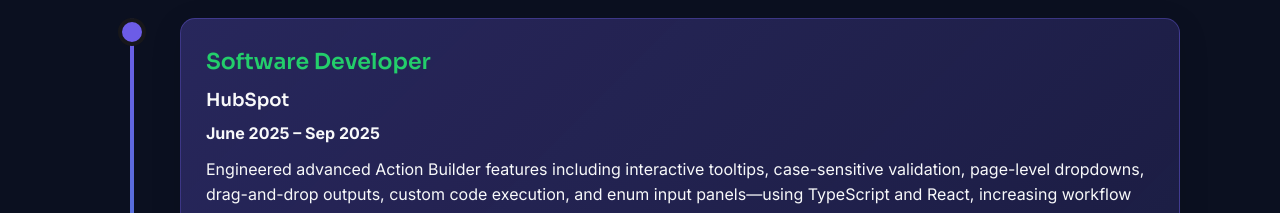
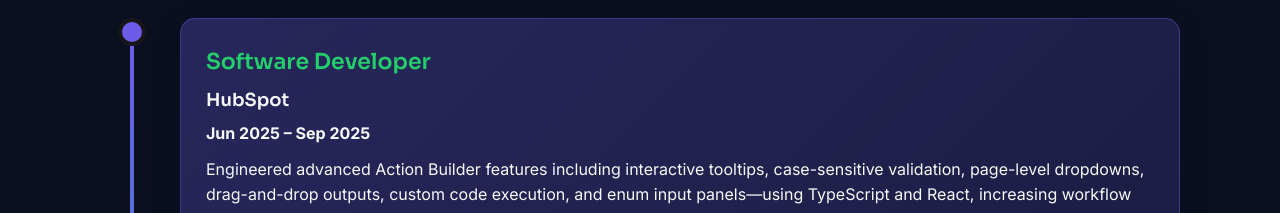
Before and after one commit to sa1136/Portfolio-Dev, a React (Create React App) app: page / in a window 1280 px wide. Shown: the part 3020-3233 px from the top of the page. Built offline with nearby package versions, Linux system fonts and the light colour scheme.

Commit message:
chore: update exp

```diff
--- a/src/components/Experience/Experience.tsx
+++ b/src/components/Experience/Experience.tsx
@@ -16,7 +16,7 @@
             <div className="timeline-card">
               <h3>Software Developer</h3>
               <h4>HubSpot</h4>
-              <p><strong>June 2025 – Sep 2025</strong></p>
+              <p><strong>Jun 2025 – Sep 2025</strong></p>
               <p>Engineered advanced Action Builder features including interactive tooltips, case-sensitive validation, page-level dropdowns, drag-and-drop outputs, custom code execution, and enum input panels—using TypeScript and React, increasing workflow efficiency by 25%.</p>
               <p>Integrated dynamic listing category types into frontend UI and underlying data models, ensuring state consistency and enabling scalable workflow automation across applications.</p>
               <p>Developed and enabled Chirp API endpoints to seamlessly connect backend services with frontend workflows, supporting real-time billing metric integration and dynamic execution pipelines.</p>
```
